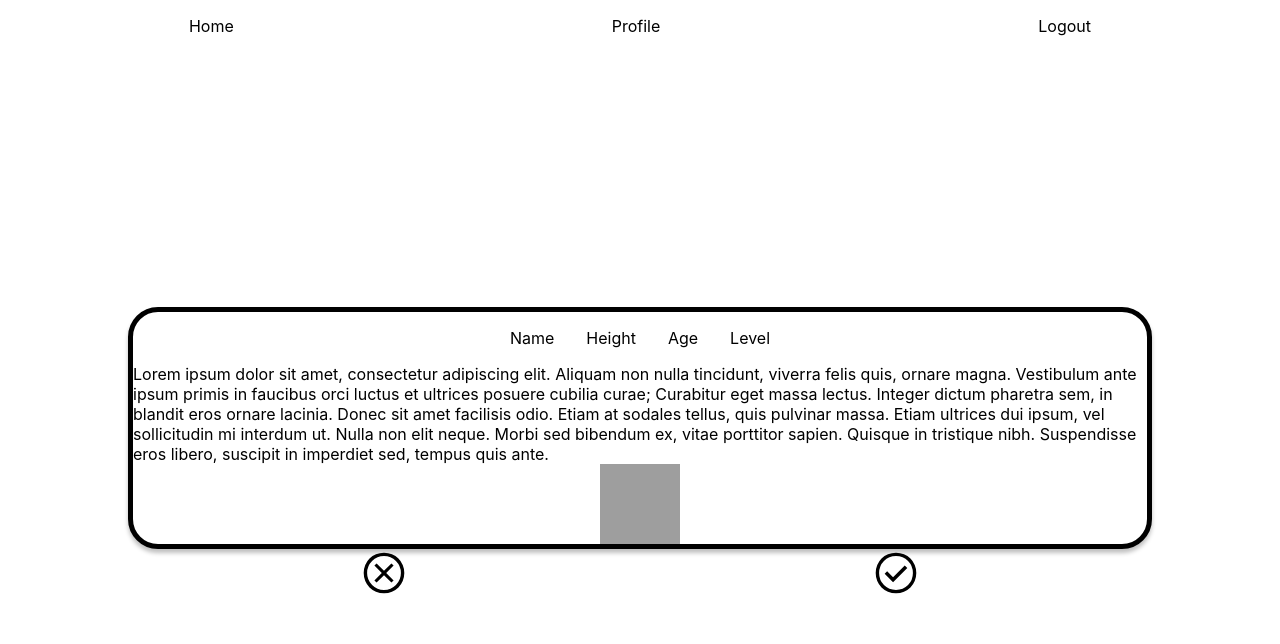
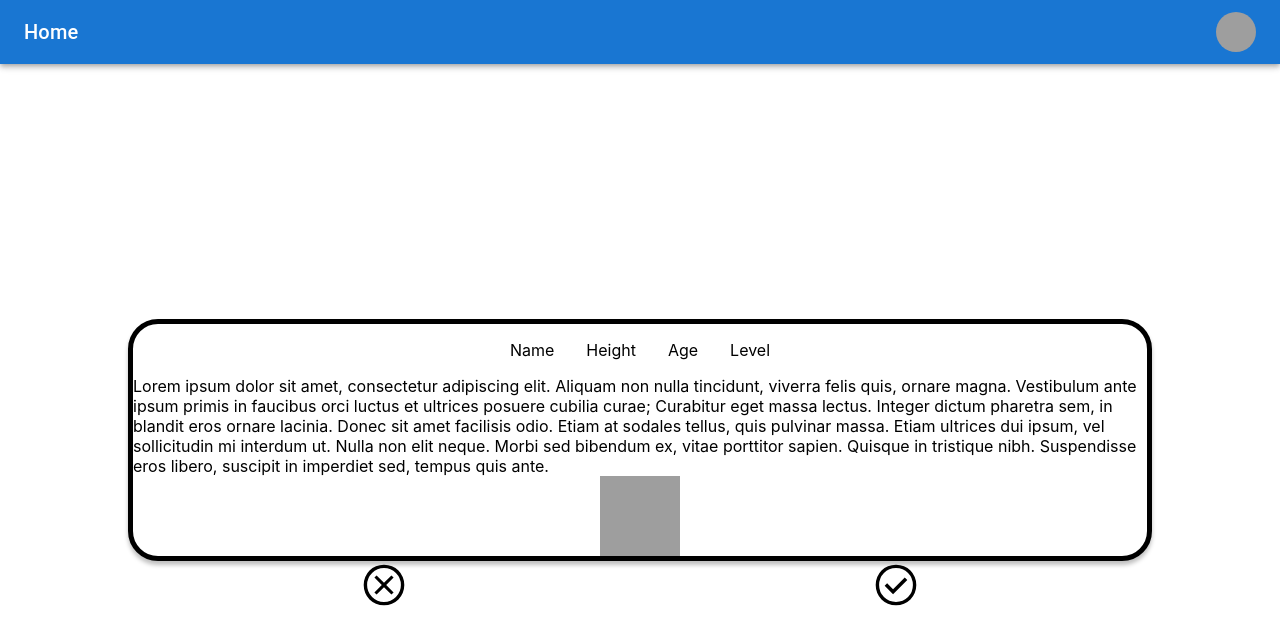
Before and after one commit to jialongclu/Pickup, a React (Create React App) app in the folder my-app/: page /matchingScreen in a window 1280 px wide. Shown: the top 644 px of the page. Built offline with nearby package versions, Linux system fonts and the light colour scheme; grey boxes are pictures that could not be loaded.

Commit message:
changed NavBar to have Material UI

```diff
--- a/my-app/package.json
+++ b/my-app/package.json
@@ -3,6 +3,10 @@
   "version": "0.1.0",
   "private": true,
   "dependencies": {
+    "@emotion/react": "^11.9.0",
+    "@emotion/styled": "^11.8.1",
+    "@mui/icons-material": "^5.8.3",
+    "@mui/material": "^5.8.3",
     "@testing-library/jest-dom": "^5.16.4",
     "@testing-library/react": "^13.3.0",
     "@testing-library/user-event": "^13.5.0",
--- a/my-app/src/components/NavBar/NavBar.jsx
+++ b/my-app/src/components/NavBar/NavBar.jsx
@@ -1,13 +1,69 @@
-import './NavBar.css';
+import * as React from 'react';
+import AppBar from '@mui/material/AppBar';
+import Box from '@mui/material/Box';
+import Toolbar from '@mui/material/Toolbar';
+import IconButton from '@mui/material/IconButton';
+import Typography from '@mui/material/Typography';
+import Menu from '@mui/material/Menu';
+import Container from '@mui/material/Container';
+import Avatar from '@mui/material/Avatar';
+import Tooltip from '@mui/material/Tooltip';
+import MenuItem from '@mui/material/MenuItem';
 
-function NavBar() {
+const settings = ['Profile', 'Logout'];
+
+const NavBar = () => {
+  const [anchorElUser, setAnchorElUser] = React.useState(null);
+
+  const handleOpenUserMenu = (event) => {
+    setAnchorElUser(event.currentTarget);
+  };
+
+  const handleCloseUserMenu = () => {
+    setAnchorElUser(null);
+  };
+
   return (
-    <div className='navBar'>
-        <p>Home</p>
-        <p>Profile</p>
-        <p>Logout</p>
-    </div>
+    <AppBar position="static">
+      <Container maxWidth="xl">
+        <Toolbar disableGutters>
+
+          <Typography variant="h6" component="div" sx={{ flexGrow: 1 }}>
+            Home
+          </Typography>
+
+          <Box sx={{ flexGrow: 0 }}>
+            <Tooltip title="Open settings">
+              <IconButton onClick={handleOpenUserMenu} sx={{ p: 0 }}>
+                <Avatar alt="Jia" src="/static/images/avatar/2.jpg" />
+              </IconButton>
+            </Tooltip>
+            <Menu
+              sx={{ mt: '45px' }}
+              id="menu-appbar"
+              anchorEl={anchorElUser}
+              anchorOrigin={{
+                vertical: 'top',
+                horizontal: 'right',
+              }}
+              keepMounted
+              transformOrigin={{
+                vertical: 'top',
+                horizontal: 'right',
+              }}
+              open={Boolean(anchorElUser)}
+              onClose={handleCloseUserMenu}
+            >
+              {settings.map((setting) => (
+                <MenuItem key={setting} onClick={handleCloseUserMenu}>
+                  <Typography textAlign="center">{setting}</Typography>
+                </MenuItem>
+              ))}
+            </Menu>
+          </Box>
+        </Toolbar>
+      </Container>
+    </AppBar>
   );
-}
-
+};
 export default NavBar;
```
Also changed, not shown: 1 other file (tests, documents, lock files or other folders).
